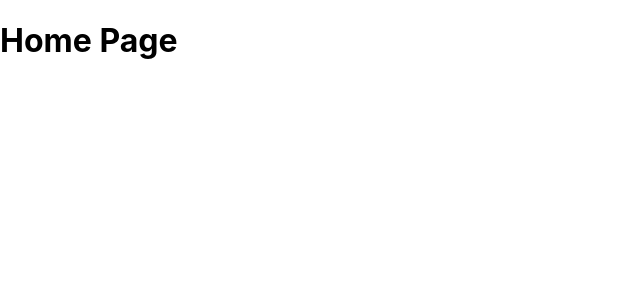
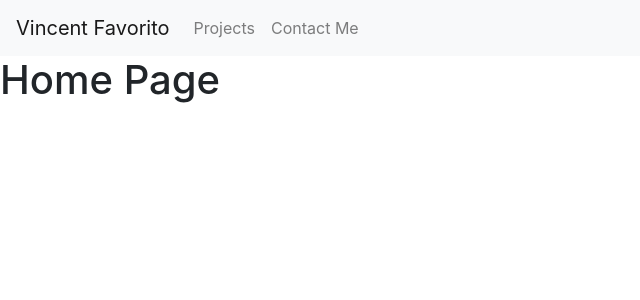
Before and after one commit to vfavorito/vfavorito.github.io, a React (Create React App) app in the folder portfolio/: page / in a window 1280 px wide. Shown: the top 300 px of the page, without its empty margins (0-640 px from the left). Built offline with nearby package versions, Linux system fonts and the light colour scheme.

Commit message:
added a nav bar

```diff
--- a/portfolio/package.json
+++ b/portfolio/package.json
@@ -6,7 +6,9 @@
     "@testing-library/jest-dom": "^5.11.10",
     "@testing-library/react": "^11.2.6",
     "@testing-library/user-event": "^12.8.3",
+    "bootstrap": "^4.6.0",
     "react": "^17.0.2",
+    "react-bootstrap": "^1.5.2",
     "react-dom": "^17.0.2",
     "react-router-dom": "^5.2.0",
     "react-scripts": "4.0.3",
--- a/portfolio/public/index.html
+++ b/portfolio/public/index.html
@@ -11,6 +11,7 @@
     />
     <link rel="apple-touch-icon" href="%PUBLIC_URL%/logo192.png" />
     <link rel="manifest" href="%PUBLIC_URL%/manifest.json" />
+    <link rel="stylesheet" href="./reset.css" />
     <title>React App</title>
   </head>
   <body>
--- /dev/null
+++ b/portfolio/public/reset.css
@@ -0,0 +1,48 @@
+/* http://meyerweb.com/eric/tools/css/reset/
+   v2.0 | 20110126
+   License: none (public domain)
+*/
+
+html, body, div, span, applet, object, iframe,
+h1, h2, h3, h4, h5, h6, p, blockquote, pre,
+a, abbr, acronym, address, big, cite, code,
+del, dfn, em, img, ins, kbd, q, s, samp,
+small, strike, strong, sub, sup, tt, var,
+b, u, i, center,
+dl, dt, dd, ol, ul, li,
+fieldset, form, label, legend,
+table, caption, tbody, tfoot, thead, tr, th, td,
+article, aside, canvas, details, embed,
+figure, figcaption, footer, header, hgroup,
+menu, nav, output, ruby, section, summary,
+time, mark, audio, video {
+	margin: 0;
+	padding: 0;
+	border: 0;
+	font-size: 100%;
+	font: inherit;
+	vertical-align: baseline;
+}
+/* HTML5 display-role reset for older browsers */
+article, aside, details, figcaption, figure,
+footer, header, hgroup, menu, nav, section {
+	display: block;
+}
+body {
+	line-height: 1;
+}
+ol, ul {
+	list-style: none;
+}
+blockquote, q {
+	quotes: none;
+}
+blockquote:before, blockquote:after,
+q:before, q:after {
+	content: '';
+	content: none;
+}
+table {
+	border-collapse: collapse;
+	border-spacing: 0;
+}
--- a/portfolio/src/App.js
+++ b/portfolio/src/App.js
@@ -1,12 +1,17 @@
-import React from "react";
+import { React } from "react";
 import { BrowserRouter, Switch, Route } from "react-router-dom"
 import Home from "./pages/home";
 import Projects from "./pages/projects";
 import Contact from "./pages/contact";
+import Navigation from "./components/navbar/navbar.jsx";
+
+
 
 function App() {
+
   return (
-    <div className="App">
+    <>
+      <Navigation />
       <BrowserRouter>
         <Switch>
           <Route exact path="/">
@@ -20,7 +25,7 @@ function App() {
           </Route>
         </Switch>
       </BrowserRouter>
-    </div>
+    </>
   );
 }
 
--- /dev/null
+++ b/portfolio/src/components/navbar/navbar.jsx
@@ -0,0 +1,20 @@
+import { React } from "react";
+import { Navbar, Nav } from "react-bootstrap"
+
+function Navigation() {
+
+    return (
+        <Navbar bg="light" expand="lg">
+            <Navbar.Brand href="/">Vincent Favorito</Navbar.Brand>
+            <Navbar.Toggle />
+            <Navbar.Collapse>
+                <Nav className="mr-auto">
+                    <Nav.Link href="/projects">Projects</Nav.Link>
+                    <Nav.Link href="/contact">Contact Me</Nav.Link>
+                </Nav>
+            </Navbar.Collapse>
+        </Navbar>
+    );
+};
+
+export default Navigation;
--- a/portfolio/src/index.js
+++ b/portfolio/src/index.js
@@ -2,7 +2,7 @@ import React from 'react';
 import ReactDOM from 'react-dom';
 import './index.css';
 import App from './App';
-
+import 'bootstrap/dist/css/bootstrap.min.css';
 ReactDOM.render(
   <React.StrictMode>
     <App />
--- a/portfolio/src/pages/home.jsx
+++ b/portfolio/src/pages/home.jsx
@@ -1,5 +1,4 @@
 import React from "react";
-
 function Home() {
 
     return(
```
Also changed, not shown: 1 other file (tests, documents, lock files or other folders).
